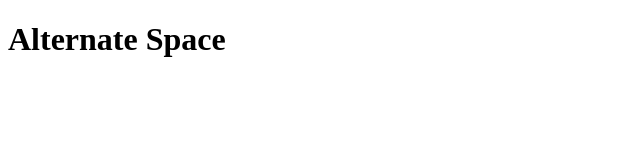
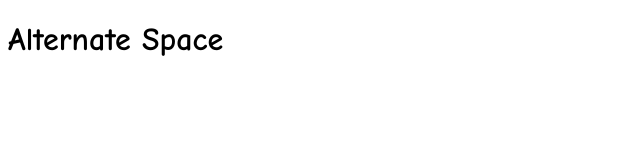
Before and after one commit to klauscritchley/AlternateSpace, a plain HTML site: page index.html in a window 1280 px wide. Shown: the whole page, without its empty margins (0-640 px from the left). Drawn offline with Linux system fonts and the light colour scheme.

Commit message:
updated index.html

```diff
--- a/index.html
+++ b/index.html
@@ -3,6 +3,9 @@
 <head>
   <meta charset="utf-8">
   <title> Home </title>
+  <style>
+    h1 {font-family: 'Comic Sans MS', sans-serif;}
+  </style>
 </head>
 <body>
   <h1> Alternate Space </h1>
```
